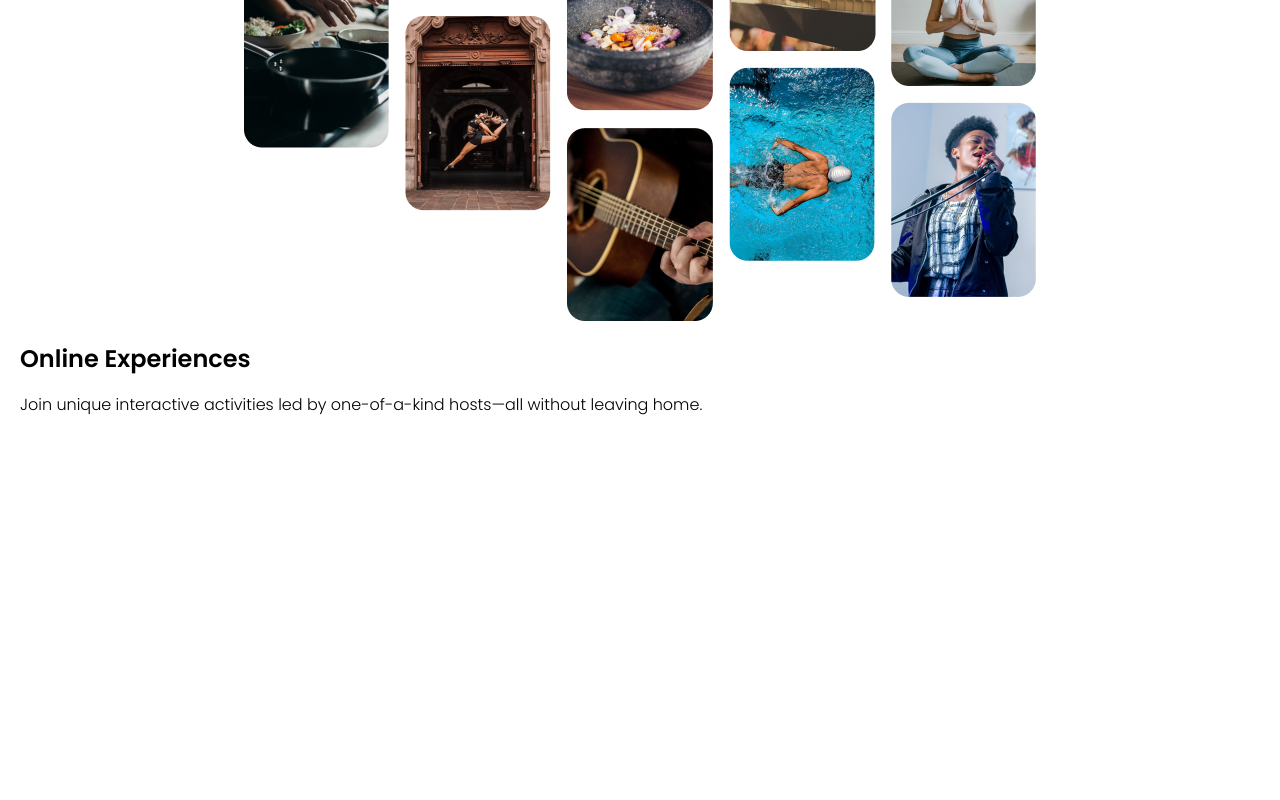
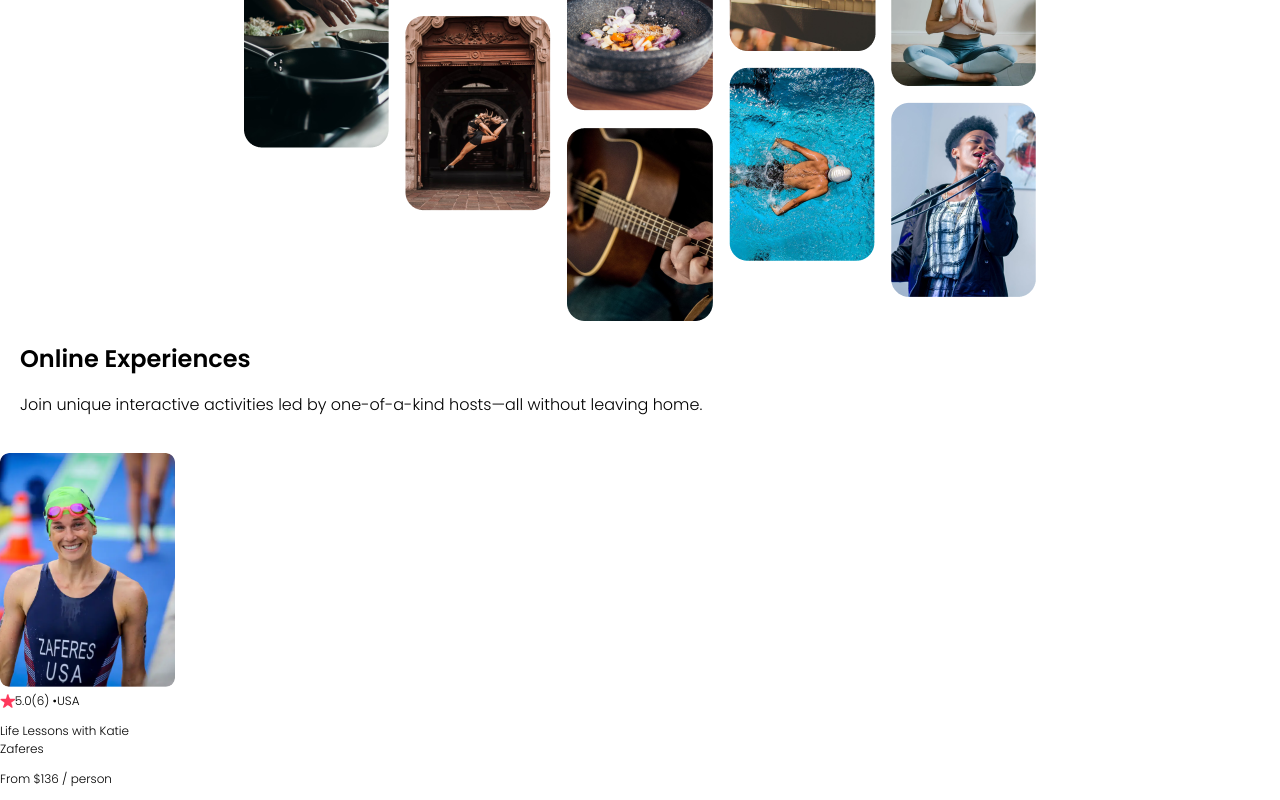
Before and after one commit to thiem-dev/scrimbatutairbnb, a React (Vite) app: page / in a window 1280 px wide. Shown: the part 233-1033 px from the top of the page. Before the commit the page ends 800 px from the top, so only its background shows below. Built offline with nearby package versions, Linux system fonts and the light colour scheme.

Commit message:
static page setup. need data mapping for component

```diff
--- a/src/App.css
+++ b/src/App.css
@@ -39,3 +39,23 @@
 .hero--text {
   margin-top: 0;
 }
+
+
+.card {
+  width: 175px;
+  font-size: 12px;
+}
+
+.card--image {
+  width: 100%;
+  border-radius: 9px;
+}
+
+.card--stats {
+  display: flex;
+  align-items: center;
+}
+
+.card--star {
+  height: 14px;
+}
--- a/src/App.jsx
+++ b/src/App.jsx
@@ -1,13 +1,15 @@
 import React from "react"
+import './App.css'
 import Navbar from "./components/Navbar"
 import Hero from "./components/Hero"
-import './App.css'
+import Card from "./components/Card"
 
 export default function App() {
     return (
         <div>
             <Navbar />
             <Hero />
+            <Card />
         </div>
     )
 }
--- /dev/null
+++ b/src/components/Card.jsx
@@ -0,0 +1,18 @@
+import katieImg from '../images/katie-zaferes.png';
+import star from '../images/star.png'
+
+export default function Card() {
+    return (
+        <div className="card">
+            <img src={katieImg} className="card--image" />
+            <div className="card--stats">
+                <img src={star} className="card--star" />
+                <span>5.0</span>
+                <span className="gray">(6) • </span>
+                <span className="gray">USA</span>
+            </div>
+            <p>Life Lessons with Katie Zaferes</p>
+            <p><span className="bold">From $136</span> / person</p>
+        </div>
+    )
+}
```
Also changed, not shown: src/images/katie-zaferes.png (added), src/images/star.png (added).
